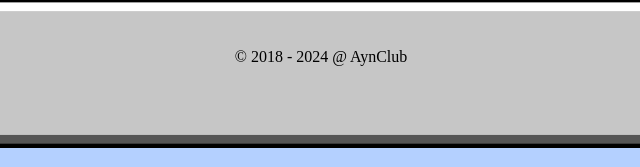
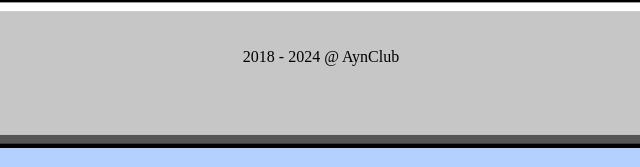
Before and after one commit to Marcraft9/page, a plain HTML site: page index.html in a window 1280 px wide. Shown: the part 4410-4577 px from the top of the page, 319-959 px from the left. Drawn offline with Linux system fonts and the light colour scheme.

Commit message:
Update index.html

```diff
--- a/index.html
+++ b/index.html
@@ -109,7 +109,7 @@
 
         <!-- 页脚 -->
         <div class="footer">
-            <p>&copy; 2018 - 2024 <a href="javascript:;">@ AynClub</a></p>
+             2018 - 2024 <a href="javascript:;">@ AynClub</a></p>
         </div>
     </div>
 
```
